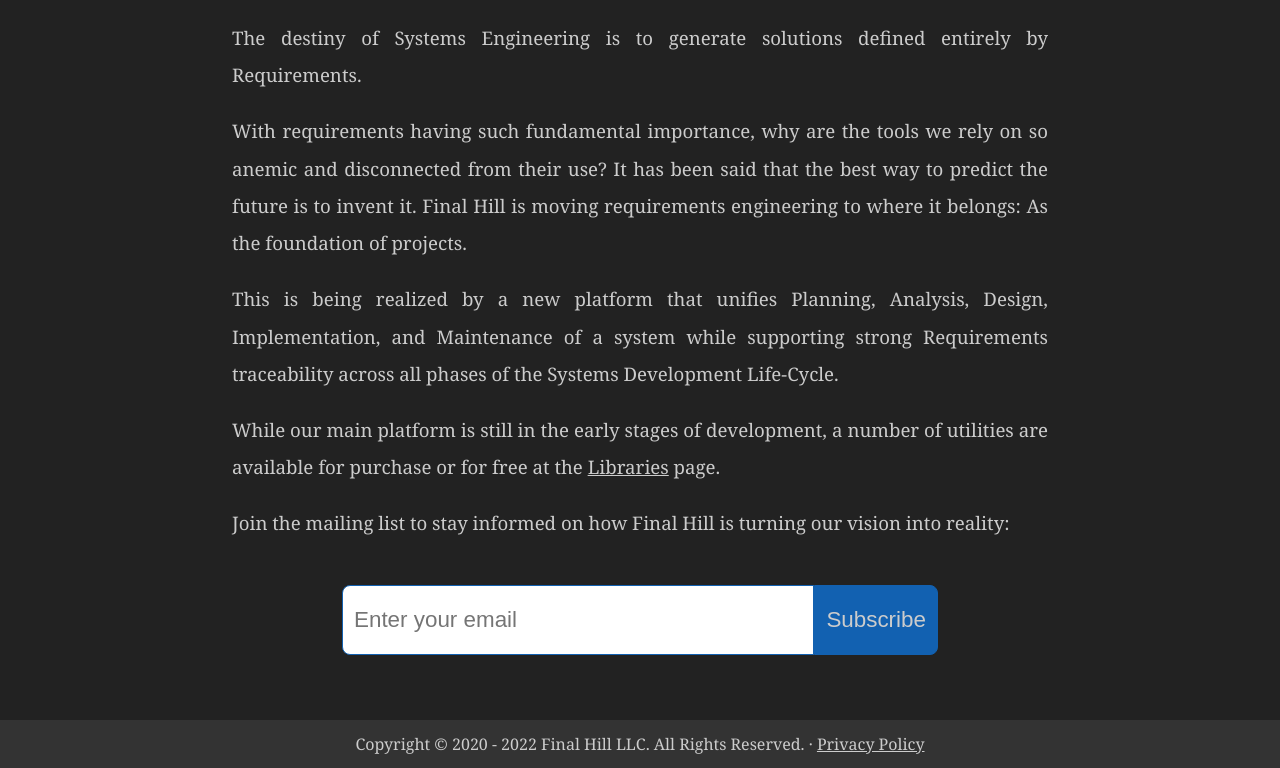
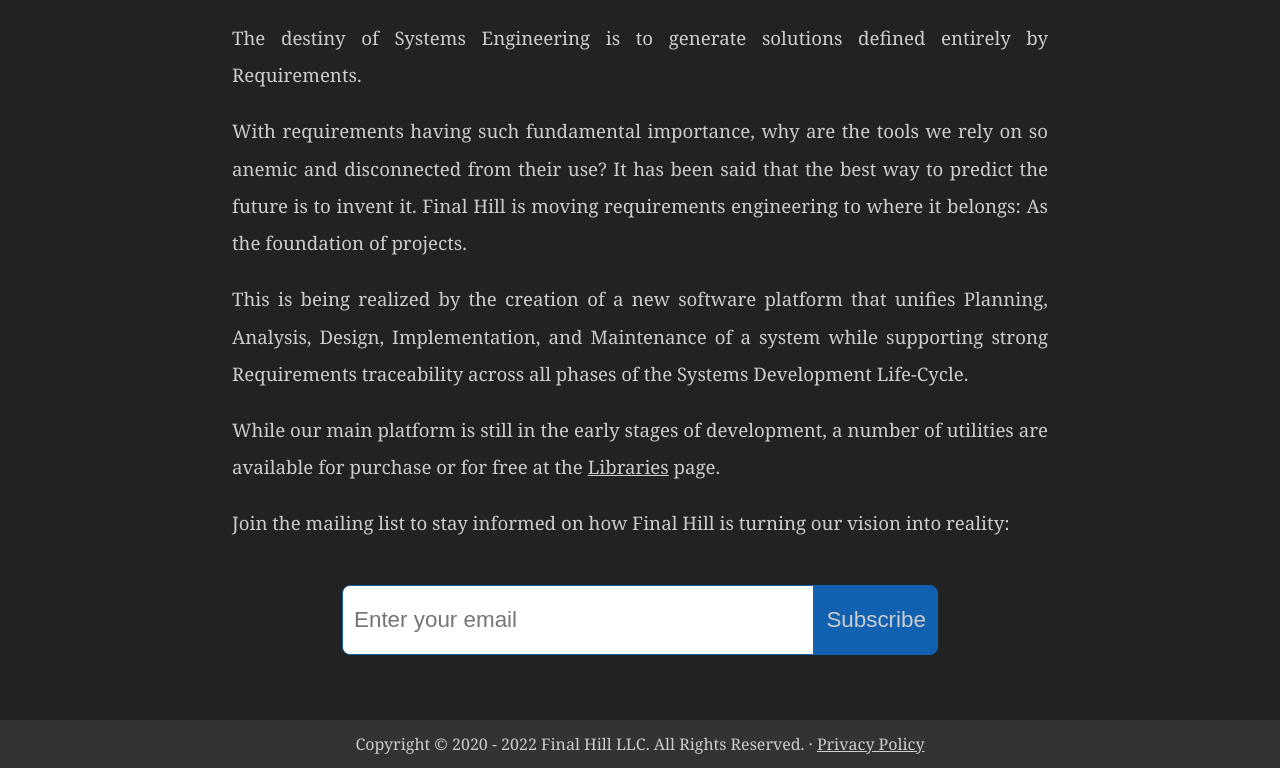
Before and after one commit to final-hill/final-hill.github.io, a Jekyll site: the page built from index.md, in a window 1280 px wide. Shown: the part 330-1098 px from the top of the page. Built offline with Jekyll 4.4.1, drawn with Linux system fonts in a browser that asks for light colours.

Commit message:
updated homepage

```diff
--- a/index.md
+++ b/index.md
@@ -11,9 +11,7 @@
 and disconnected from their use? It has been said that the best way to predict the future is to invent it.
 Final Hill is moving requirements engineering to where it belongs: As the foundation of projects.
 
-This is being realized by a new platform that unifies Planning, Analysis, Design, Implementation,
-and Maintenance of a system while supporting strong Requirements traceability across all phases of the
-Systems Development Life-Cycle.
+This is being realized by the creation of a new software platform that unifies Planning, Analysis, Design, Implementation, and Maintenance of a system while supporting strong Requirements traceability across all phases of the Systems Development Life-Cycle.
 
 While our main platform is still in the early stages of development, a number of utilities are available
 for purchase or for free at the [Libraries](libraries) page.
```
